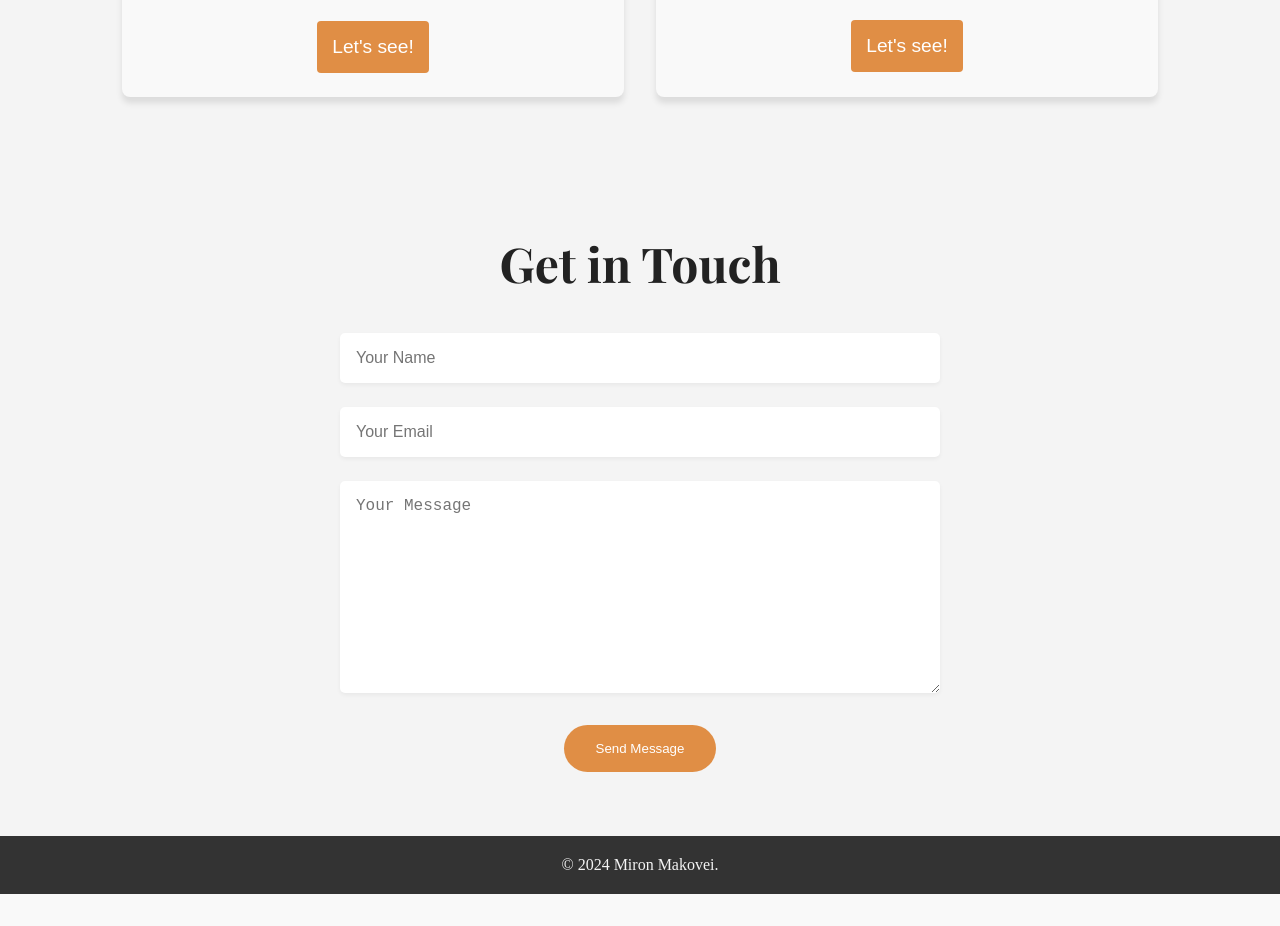
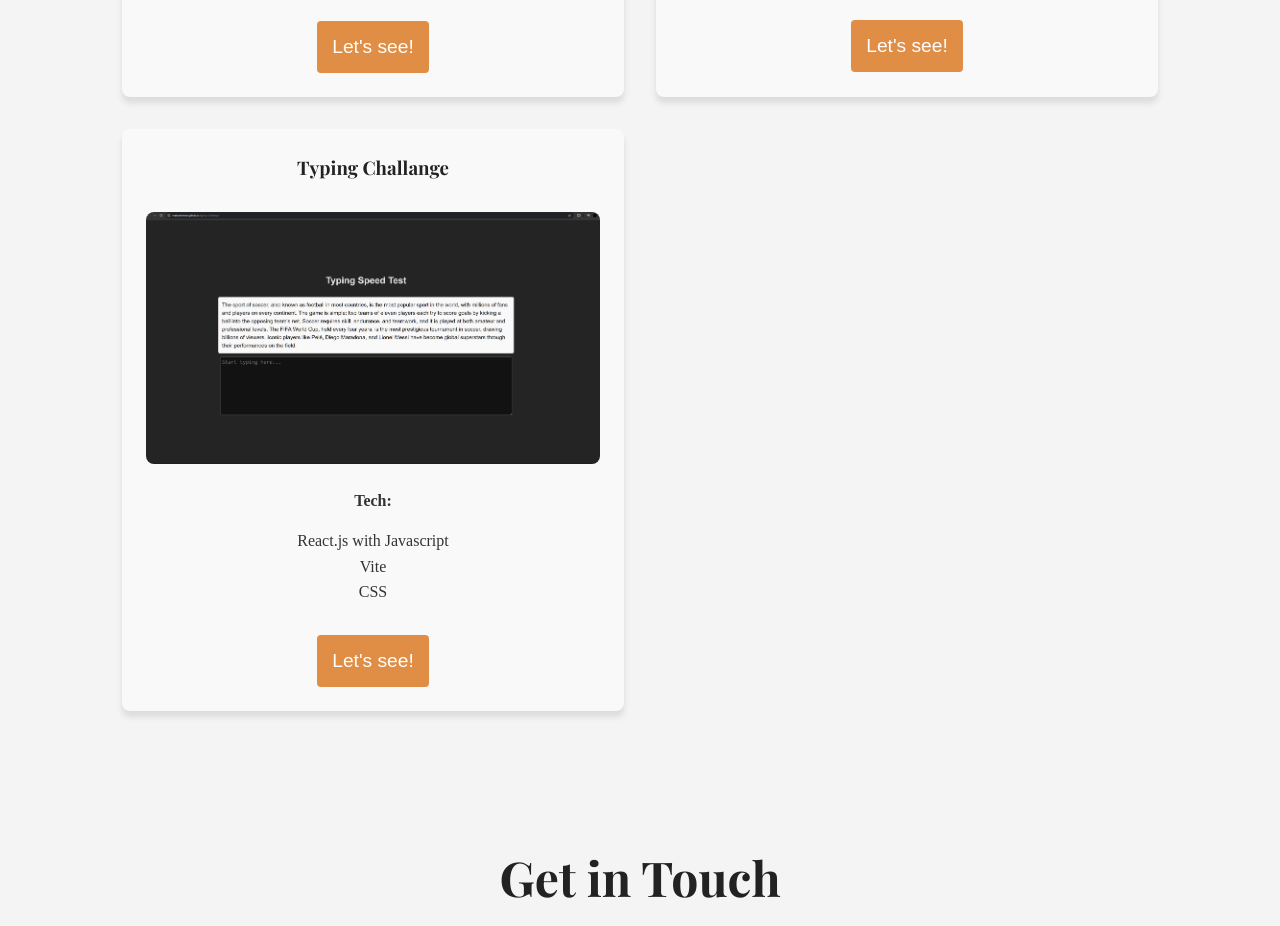
Before and after one commit to MakoveiMiron/portfolio, a website: page index.html in a window 1280 px wide. Shown: the part 3240-4166 px from the top of the page. Before the commit the page ends 4134 px from the top, so only its background shows below. Drawn offline with nearby package versions, Linux system fonts and the light colour scheme; a web font is replaced by a local one.

Commit message:
typing challange project added

```diff
--- a/index.html
+++ b/index.html
@@ -200,6 +200,23 @@
                                 <button class="button" id="trackfinder">Let's see!</button>
                         </div>
                 </div>
+                <div class="project-card">
+                    <div class="h3">
+                        <h3>Typing Challange</h3>
+                    </div>
+                    <div class="preview-img">
+                        <img src="/src/typingchallange.png" alt="Weather Webapp">
+                    </div>
+                        <div class="techstack">
+                            <h4>Tech:</h4>
+                                <p>React.js with Javascript</p>
+                                <p>Vite</p>
+                                <p>CSS</p>
+                        </div>
+                        <div class="button-to-demo">
+                                <button class="button" id="typing-challange">Let's see!</button>
+                        </div>
+                </div>
             </div>
         </div>
     </section>
@@ -238,6 +255,10 @@
         document.getElementById('trackfinder').addEventListener('click', function() {
             window.open('https://makoveimiron.github.io/random-spotify-track/', '_blank');
         });
+
+        document.getElementById('typing-challange').addEventListener('click', function() {
+            window.open('https://makoveimiron.github.io/typing-challange/', '_blank');
+        });
     </script>
 </body>
 </html>
```
Also changed, not shown: src/typingchallange.png (added).
